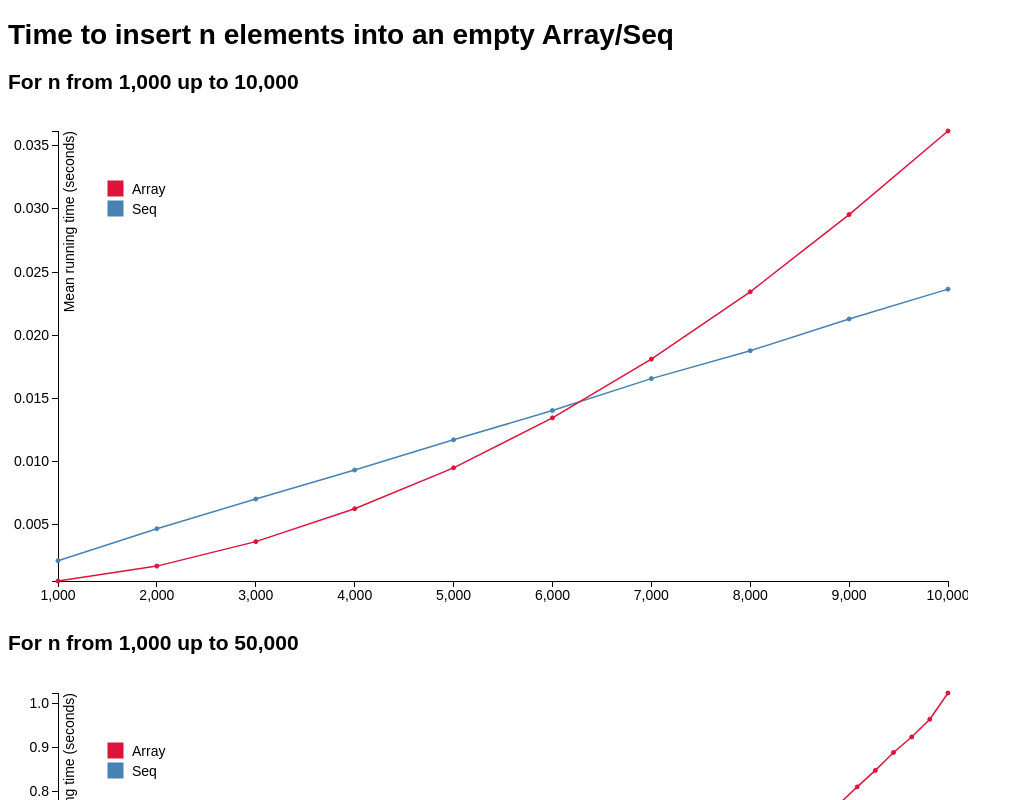
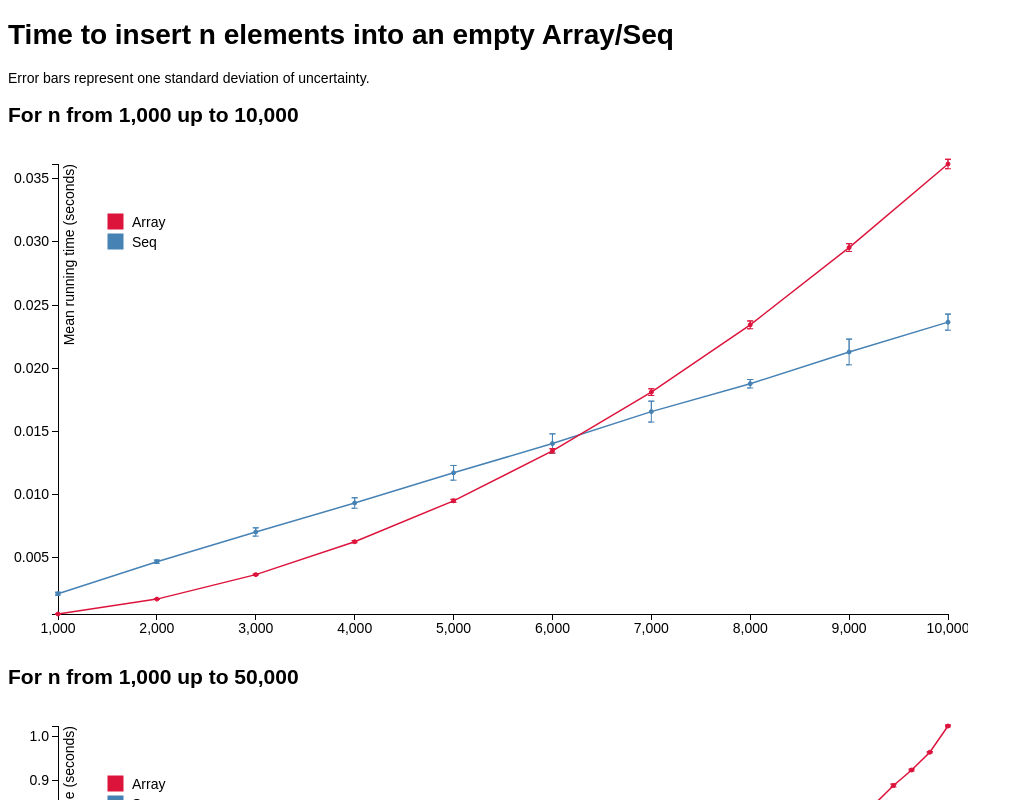
Before and after one commit to hdgarrood/purescript-sequences, a website: page benchmarks/graphs/index.html in a window 1280 px wide. Shown: the top 800 px of the page, without its empty margins (0-1023 px from the left). Drawn offline with Linux system fonts and the light colour scheme; files whose address does not match are found by name.

Commit message:
Add error bars

```diff
--- a/benchmarks/graphs/index.html
+++ b/benchmarks/graphs/index.html
@@ -29,14 +29,20 @@ body {
   fill: crimson;
 }
 
+.error-bar {
+  fill: none;
+}
+
 </style>
 <body>
 <h1>Time to insert n elements into an empty Array/Seq</h1>
+<p>Error bars represent one standard deviation of uncertainty.</p>
 <h2>For n from 1,000 up to 10,000</h2>
 <div id="graph1"></div>
 <h2>For n from 1,000 up to 50,000</h2>
 <div id="graph2"></div>
-<script src="/bower_components/d3/d3.min.js"></script>
+
+<script src="d3.min.js"></script>
 <script>
 
 var margin = {top: 20, right: 20, bottom: 30, left: 50},
@@ -105,6 +111,25 @@ d3.json("runtimes.json", function(error, data) {
             .attr("cy", function(d) { return y(d.runtime) })
             .attr("r", 2);
 
+        series.selectAll("path.error-bar")
+            .data(data)
+            .enter()
+              .append("path")
+              .attr("class", "error-bar")
+              .attr("x", function(d) { return x(d.n) })
+              .attr("y", function(d) { return y(d.runtime) })
+              .attr("d", function(d) {
+                    var mx = x(d.n),
+                        my = y(d.runtime),
+                        my1 = y(d.runtime + d.stdDev),
+                        my2 = y(d.runtime - d.stdDev),
+                        dx = 3
+                    return ["M", mx, my,
+                            "V", my1, "h", -dx, "h", 2 * dx, "h", -dx,
+                            "V", my2, "h", -dx, "h", 2 * dx
+                           ].join(' ')
+                  })
+
         series.append("path")
              .datum(data)
              .attr("class", "line")
```
